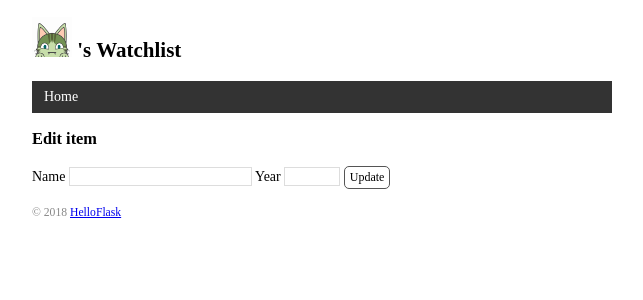
After one commit to chenjixiv587/flask_exercise, a Flask app: template templates/edit.html in a window 1280 px wide. The commit adds this page. Shown: the top 300 px of the page, without its empty margins (318-961 px from the left). Run offline with Flask 3, Linux system fonts and the light colour scheme; the template is opened without the code that fills it, so the values that code supplies are empty.

Commit message:
Create, edit and delete item by form

```diff
--- a/app.py
+++ b/app.py
@@ -6,6 +6,10 @@ from flask import render_template
 from flask_sqlalchemy import SQLAlchemy  #
 import os
 import sys
+from flask import request
+from flask import redirect
+from flask import flash
+
 
 WIN = sys.platform.startswith('win')
 if WIN:  # 如果是windows 系统 使用三个斜线
@@ -15,6 +19,7 @@ else:
 
 
 app = Flask(__name__)
+app.config['SECRET_KEY'] = 'dev'
 app.config['SQLALCHEMY_DATABASE_URI'] = prefix + \
     os.path.join(app.root_path, 'data.db')
 app.config['SQLALCHEMY_TRACK_MODIFICATIONS'] = False  # 关闭对模型修改的监控
@@ -85,8 +90,25 @@ def page_not_found(e):
     return render_template('404.html'), 404
 
 
-@app.route('/')
+@app.route('/', methods=['GET', 'POST'])
 def index():
+    if request.method == 'POST':
+        # 获取表单数据
+        title = request.form.get('title')  # 传入表单对应输入字段的 name 值
+        year = request.form.get('year')
+
+        # 验证数据
+        if not title or not year or len(year) != 4 or len(title) > 60:
+            flash('Invalid input')  # 显示错误提示
+            return redirect(url_for('index'))
+
+        # 保存表单到数据库
+        movie = Movie(title=title, year=year)  # 创建记录
+        db.session.add(movie)  # 添加到数据库会话
+        db.session.commit()  # 提交数据库会话
+        flash('Item created')  # 显示创建成功的提示
+        return redirect(url_for('index'))  # 重定向回主页
+
     movies = Movie.query.all()
     return render_template("index.html", movies=movies)
 
@@ -105,3 +127,32 @@ def test_url_for():
     # /test?num=1  下面这个调用传入了多余的关键字参数，它们会被作为查询字符串附加到 URL 后面。
     print(url_for('test_url_for', num=1))
     return "test page"
+
+
+@app.route('/movie/edit/<int:movie_id>', methods=['POST', 'GET'])
+def edit(movie_id):
+    movie = Movie.query.get_or_404(movie_id)
+
+    if request.method == "POST":  # 处理编辑表单的提交请求
+        title = request.form['title']
+        year = request.form['year']
+
+        if not title or not year or len(year) != 4 or len(title) > 60:
+            flash('Invalid input.')
+            return redirect(url_for('edit', movie_id=movie_id))
+
+        movie.title = title  # 更新标题
+        movie.year = year  # 更新年份
+        db.session.commit()  # 提交数据库会话
+        flash("Item updated")
+        return redirect(url_for('index'))  # 重定向到 主页
+    return render_template("edit.html", movie=movie)  # 传入被编辑的 电影记录
+
+
+@app.route('/movie/delete/<int:movie_id>', methods=['POST'])  # 限定只接受 POST 请求
+def delete(movie_id):
+    movie = Movie.query.get_or_404(movie_id)  # 获取电影记录
+    db.session.delete(movie)  # 删除对应的记录
+    db.session.commit()
+    flash('Item deleted')
+    return redirect(url_for('index'))
--- a/static/style.css
+++ b/static/style.css
@@ -90,3 +90,52 @@ nav li a:hover {
     border-radius: 5px;
     padding: 3px 5px;
 }
+
+
+/* 覆盖某些浏览器对 input 元素定义的字体 */
+input[type=submit] {
+    font-family: inherit;
+}
+
+input[type=text] {
+    border: 1px solid #ddd;
+}
+
+input[name=year] {
+    width: 50px;
+}
+
+.btn {
+    font-size: 12px;
+    padding: 3px 5px;
+    text-decoration: none;
+    cursor: pointer;
+    background-color: white;
+    color: black;
+    border: 1px solid #555555;
+    border-radius: 5px;
+}
+
+.btn:hover {
+    text-decoration: none;
+    background-color: black;
+    color: white;
+    border: 1px solid black;
+}
+
+
+.alert {
+    position: relative;
+    padding: 7px;
+    margin: 7px 0;
+    border: 1px solid transparent;
+    color: #004085;
+    background-color: #cce5ff;
+    border-color: #b8daff;
+    border-radius: 5px;
+}
+
+
+.inline-form {
+    display: inline;
+}
--- a/templates/base.html
+++ b/templates/base.html
@@ -12,6 +12,9 @@
 </head>
 
 <body>
+    {% for message in get_flashed_messages() %}
+    <div class="alert">{{ message }}</div>
+    {% endfor %}
     <h2>
         <img alt="Avatar" class="avatar" src="{{ url_for('static', filename='images/avatar.png') }}">
         {{ user.name }}'s Watchlist
--- /dev/null
+++ b/templates/edit.html
@@ -0,0 +1,10 @@
+{% extends "base.html" %}
+
+{% block content %}
+<h3>Edit item</h3>
+<form method="post">
+    Name <input type="text" name="title" autocomplete="off" required value="{{ movie.title }}">
+    Year <input type="text" name="year" autocomplete="off" required value="{{ movie.year }}">
+    <input type="submit" value="Update" name="submit" class="btn">
+</form>
+{% endblock %}
```
Also changed, not shown: templates/index.html (+9 -0 lines).
